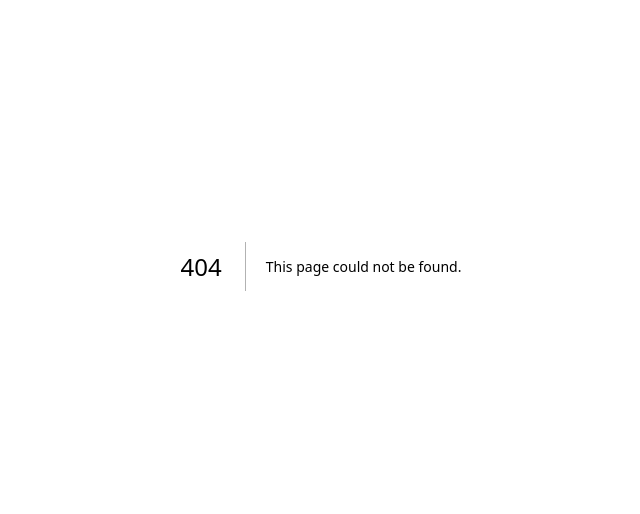
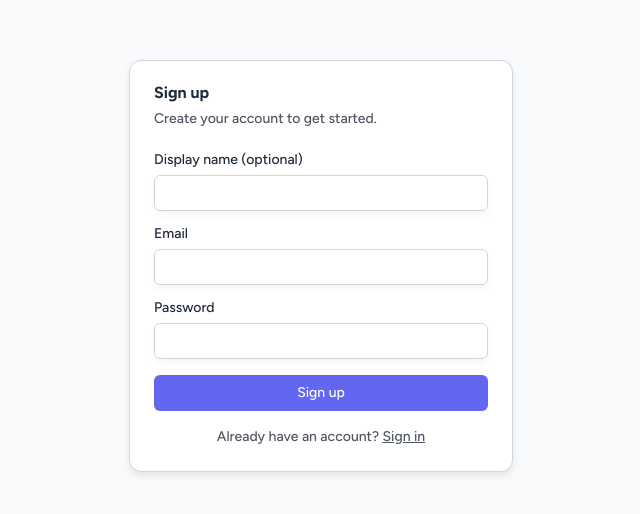
Before and after one commit to bromso/seo, a Next.js app in the folder apps/app/: page /sign-up in a window 1280 px wide. Before the commit this address had no page. Shown: the part 134-648 px from the top of the page, without its empty margins (319-959 px from the left). Built offline with nearby package versions, Linux system fonts and the light colour scheme.

Commit message:
feat(app): add sign-up page with RHF + zod + Supabase Auth
Co-Authored-By: Claude Sonnet 4.6 <noreply@anthropic.com>

```diff
--- /dev/null
+++ b/apps/app/src/app/(auth)/sign-up/page.tsx
@@ -0,0 +1,12 @@
+import { AuthCard } from "@/components/auth-card"
+import { SignUpView } from "@/views/sign-up-view"
+
+export const metadata = { title: "Sign up" }
+
+export default function SignUpPage() {
+  return (
+    <AuthCard title="Sign up" description="Create your account to get started.">
+      <SignUpView />
+    </AuthCard>
+  )
+}
--- /dev/null
+++ b/apps/app/src/views/sign-up-view.tsx
@@ -0,0 +1,74 @@
+"use client"
+import { zodResolver } from "@hookform/resolvers/zod"
+import { Button } from "@repo/ui/components/button"
+import { Input } from "@repo/ui/components/input"
+import { Label } from "@repo/ui/components/label"
+import Link from "next/link"
+import { useRouter } from "next/navigation"
+import { useForm } from "react-hook-form"
+import { toast } from "sonner"
+import { type SignUpInput, SignUpSchema } from "@/lib/schemas"
+import { createBrowserSupabase } from "@/lib/supabase-browser"
+
+export function SignUpView() {
+  const form = useForm<SignUpInput>({ resolver: zodResolver(SignUpSchema) })
+  const router = useRouter()
+
+  const onSubmit = form.handleSubmit(async (data) => {
+    const supabase = createBrowserSupabase()
+    const { error } = await supabase.auth.signUp({
+      email: data.email,
+      password: data.password,
+      options: {
+        data: data.displayName ? { display_name: data.displayName } : undefined,
+      },
+    })
+    if (error) {
+      form.setError("email", { message: error.message })
+      return
+    }
+    toast.success("Account created")
+    router.push("/onboarding")
+    router.refresh()
+  })
+
+  return (
+    <form onSubmit={onSubmit} className="space-y-4">
+      <div className="space-y-2">
+        <Label htmlFor="displayName">Display name (optional)</Label>
+        <Input id="displayName" type="text" autoComplete="name" {...form.register("displayName")} />
+        {form.formState.errors.displayName ? (
+          <p className="text-sm text-destructive">{form.formState.errors.displayName.message}</p>
+        ) : null}
+      </div>
+      <div className="space-y-2">
+        <Label htmlFor="email">Email</Label>
+        <Input id="email" type="email" autoComplete="email" {...form.register("email")} />
+        {form.formState.errors.email ? (
+          <p className="text-sm text-destructive">{form.formState.errors.email.message}</p>
+        ) : null}
+      </div>
+      <div className="space-y-2">
+        <Label htmlFor="password">Password</Label>
+        <Input
+          id="password"
+          type="password"
+          autoComplete="new-password"
+          {...form.register("password")}
+        />
+        {form.formState.errors.password ? (
+          <p className="text-sm text-destructive">{form.formState.errors.password.message}</p>
+        ) : null}
+      </div>
+      <Button type="submit" className="w-full" disabled={form.formState.isSubmitting}>
+        {form.formState.isSubmitting ? "Creating account…" : "Sign up"}
+      </Button>
+      <p className="text-center text-sm text-muted-foreground">
+        Already have an account?{" "}
+        <Link href="/sign-in" className="underline">
+          Sign in
+        </Link>
+      </p>
+    </form>
+  )
+}
```
